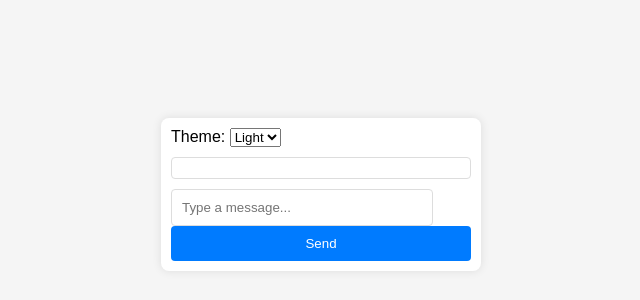
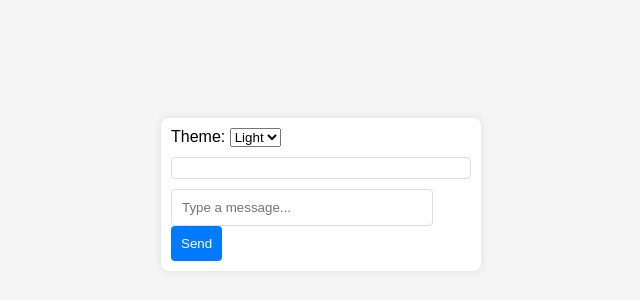
Before and after one commit to SmartGuy1108/h.github.io, a plain HTML site: page index.html in a window 1280 px wide. Shown: the part 206-506 px from the top of the page, without its empty margins (319-959 px from the left). Drawn offline with Linux system fonts and the light colour scheme.

Commit message:
Update index.html

```diff
--- a/index.html
+++ b/index.html
@@ -16,9 +16,12 @@
             </select>
         </div>
         <div id="chatbox" class="chatbox"></div>
-        <input type="text" id="userInput" placeholder="Type a message..." onkeydown="if(event.key === 'Enter') sendMessage()">
-        <button onclick="sendMessage()">Send</button>
+        <div class="input-container">
+            <input type="text" id="userInput" placeholder="Type a message..." onkeydown="if(event.key === 'Enter') sendMessage()">
+            <button onclick="sendMessage()">Send</button>
+        </div>
     </div>
+    <script src="https://unpkg.com/compromise"></script>
     <script src="script.js"></script>
 </body>
 </html>
```
